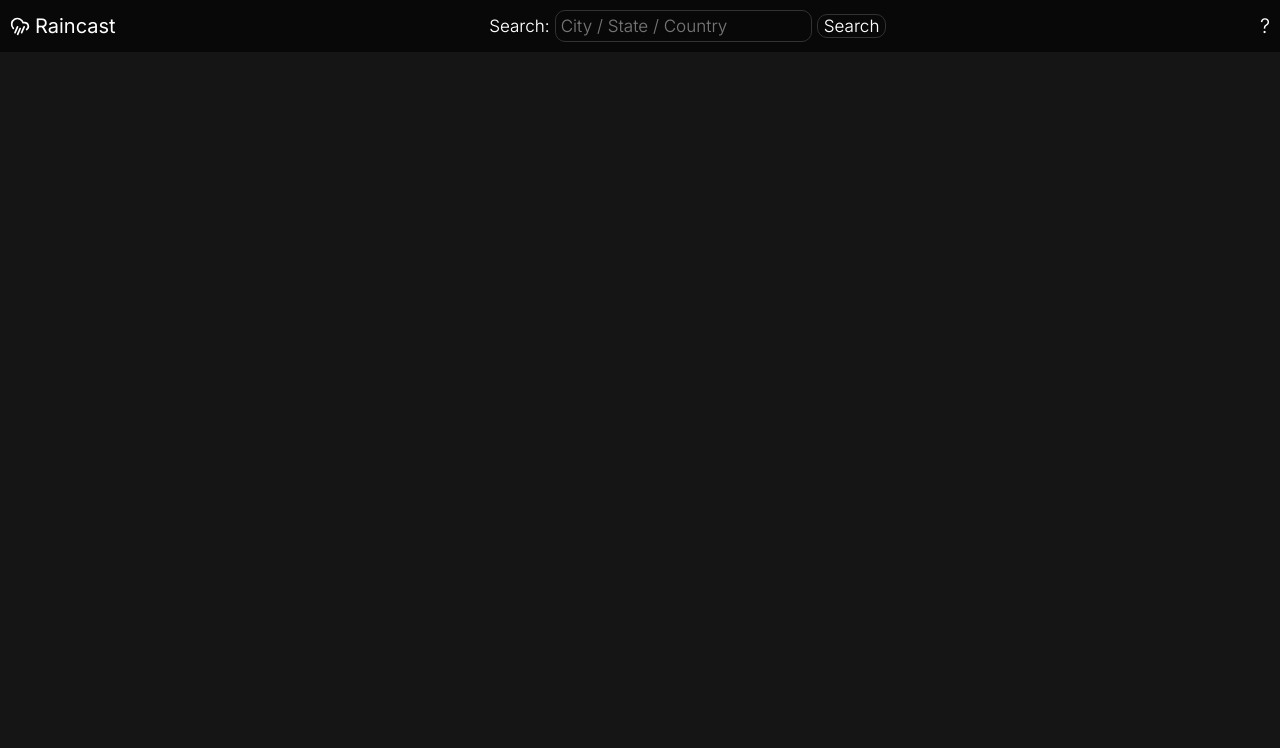
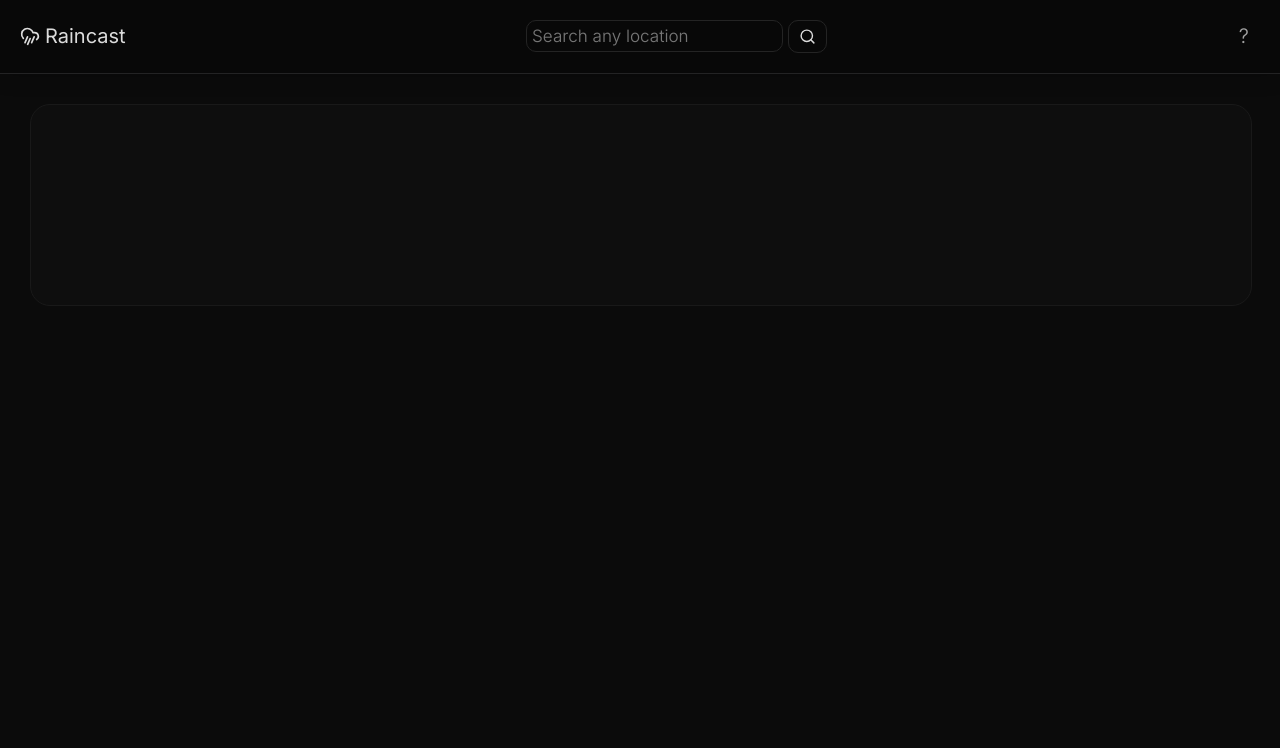
Before and after one commit to jackorei/raincast-weather, a website built with webpack: page src/template.html in a window 1280 px wide. Shown: the top 748 px of the page. Built offline with nearby package versions, Linux system fonts and the light colour scheme.

Commit message:
still working on ui

```diff
--- a/src/style.css
+++ b/src/style.css
@@ -1,18 +1,36 @@
+:root {
+    --text-light: rgb(220, 220, 220);
+    --text-subtle: rgb(163, 163, 163);
+    --text-muted: rgb(79, 79, 83);
+    --text-white: rgb(255, 255, 255);
+
+    --bg-main: rgb(11, 11, 11);
+    --bg-header: rgba(8, 8, 8, 0.6);
+    --bg-glass-hover: rgb(26, 26, 26);
+    --bg-input: rgb(8, 8, 8);
+
+    --border-light: rgb(36, 36, 36);
+    --border-header: rgb(35, 35, 36);
+
+    --shadow-glass: 0 2px 20px rgba(0, 0, 0, 0.2);
+    --blur: blur(12px);
+  }
+
   * {
     list-style: none;
     text-decoration: none;
     font-family: "Inter", sans-serif;
     font-weight: 330;
-    color: white;
+    color: var(--text-light);
   }
 
   body {
-    background-color: rgb(21, 21, 22);
+    background-color: var(--bg-main);
     display: flex;
     flex-direction: column;
     min-height: 100vh;
-    margin: 0px;
-    padding: 0px;
+    margin: 0;
+    padding: 0;
   }
 
   *:focus {
@@ -24,13 +42,30 @@ body {
     flex: 1;
   }
 
+  @keyframes fadeInSlide {
+    from {
+      opacity: 0;
+      transform: translateY(-8px);
+    }
+    to {
+      opacity: 1;
+      transform: translateY(0);
+    }
+  }
+
   header {
+    animation: fadeInSlide 0.6s ease-out;
+    transition: background-color 0.3s ease, backdrop-filter 0.3s ease;
     display: flex;
     justify-content: space-between;
     align-items: center;
-    padding: 10px;
-    background-color: rgb(8, 8, 8);
+    padding: 20px;
+    background-color: var(--bg-header);
+    backdrop-filter: var(--blur);
+    -webkit-backdrop-filter: var(--blur);
+    box-shadow: var(--shadow-glass);
     gap: 20px;
+    border-bottom: 1px solid var(--border-header);
   }
 
   .title {
@@ -38,14 +73,17 @@ header {
     display: flex;
     align-items: center;
     gap: 5px;
-    color: rgb(255, 255, 255);
+    color: var(--text-white);
   }
+
   .title-link {
     display: inline-flex;
     align-items: center;
     gap: 5px;
     font-weight: 400;
+    cursor: pointer;
   }
+
   .raincasticon {
     width: 20px;
     height: 20px;
@@ -53,6 +91,21 @@ header {
 
   #how {
     font-size: 20px;
+    background-color: transparent;
+    color: var(--text-subtle);
+    border-radius: 50%;
+    cursor: pointer;
+    width: 32.5px;
+    height: 32.5px;
+    display: flex;
+    justify-content: center;
+    align-items: center;
+    transition: background-color 0.2s ease, color 0.2s ease;
+  }
+
+  #how:hover {
+    background-color: var(--bg-glass-hover);
+    color: var(--text-white);
   }
 
   #searchform {
@@ -72,18 +125,101 @@ header {
 
   #weathersearch {
     padding: 5px;
-    background-color: rgb(8, 8, 8);
-    border: 1px solid  rgb(50, 50, 50);
+    background-color: var(--bg-input);
+    border: 1px solid var(--border-light);
     border-radius: 10px;
     font-size: 17px;
     width: 100%;
+    transition: border 0.2s;
+  }
+  #weathersearch:focus {
+    border: 1px solid rgb(52, 52, 52);
   }
 
   #searchbutton {
-    font-size: 17px;
-    background-color: rgb(8, 8, 8);
-    border: 1px solid  rgb(50, 50, 50);
+    background-color: transparent;
+    color: var(--text-light);
     border-radius: 10px;
+    cursor: pointer;
+    height: 32.5px;
+    border: 1px solid var(--border-light);
+    transition: background-color 0.2s ease, color 0.2s ease, border 0.2s;
+  }
+
+  #searchbutton {
+    display: inline-flex;
+    align-items: center;
+    justify-content: center;
+    gap: 6px;
+    padding: 10px;
+  }
+
+  .search-icon {
+    stroke: var(--text-light);
+    transition: stroke 0.2s ease;
+    width: 17px;
+    height: 17px;
+
+  }
+
+  #searchbutton:hover .search-icon {
+    stroke: var(--text-white);
+  }
+
+  #searchbutton:hover {
+    background-color: var(--bg-glass-hover);
+    color: var(--text-white);
+    border: 1px solid rgb(52, 52, 52);
+  }
+
+  .footer {
+    background-color: transparent;
+    display: flex;
+    justify-content: center;
+    align-items: center;
+    padding: 10px;
+    border-top: 1px solid var(--border-header);
+  }
+
+  .credit {
+    display: flex;
+    align-items: center;
+    gap: 8px;
+    color: var(--text-muted);
+    font-size: 16px;
+  }
+
+  .github-link {
+    display: inline-flex;
+    align-items: center;
+  }
+
+  .github-icon {
+    width: 20px;
+    height: 20px;
+    fill: var(--text-muted);
+    transition: fill 0.3s ease;
+  }
+
+  .github-link:hover .github-icon {
+    fill: #cfcfcf;
+  }
+
+.display {
+    display: flex;
+    flex-direction: column;
+    flex: 1;
+    padding: 30px;
+}
+
+.topcontainer {
+    width: 100%;
+    height: 200px;
+    background-color: rgb(14, 14, 14);
+    border: 1px solid rgb(25, 25, 25);
+    border-radius: 20px;
+    display: flex;
+    align-items: center;
 }
 
 
@@ -96,43 +232,10 @@ header {
 
 
 
-
-
-
-
-
-
-
-
-.footer {
-    background-color: transparent;
-    display: flex;
-    justify-content: center;
-    align-items: center;
-    padding: 10px;
-    border-top: 1px solid rgb(35, 35, 36);
+  @media (max-width: 700px) {
+    header {
+      align-items: stretch;
+      padding: 16px;
+      gap: 12px;
     }
-
-  .credit {
-    display: flex;
-    align-items: center;
-    gap: 8px;
-    color: rgb(79, 79, 83);
-    font-size: 16px;
   }
-
-  .github-link {
-    display: inline-flex;
-    align-items: center;
-  }
-
-  .github-icon {
-    width: 20px;
-    height: 20px;
-    fill: rgb(79, 79, 83);
-    transition: fill 0.3s ease;
-  }
-
-  .github-link:hover .github-icon {
-    fill: #cfcfcf;
-  }
--- a/src/template.html
+++ b/src/template.html
@@ -4,7 +4,6 @@
     <meta charset="UTF-8">
     <meta name="viewport" content="width=device-width, initial-scale=1.0">
     <title>Raincast</title>
-    <link rel="stylesheet" href="style.css">
     <link rel="preconnect" href="https://fonts.googleapis.com">
     <link rel="preconnect" href="https://fonts.gstatic.com" crossorigin>
     <link rel="preconnect" href="https://fonts.googleapis.com">
@@ -21,14 +20,41 @@
             </a>
           </div>
         <form id="searchform">
-            <label id="searchlabel" for="weathersearch">Search:
-                <input type="text" id="weathersearch" placeholder="City / State / Country">
+            <label id="searchlabel" for="weathersearch">
+                <input type="text" id="weathersearch" placeholder="Search any location">
             </label>
-            <button id="searchbutton" type="submit">Search</button>
+            <button id="searchbutton" type="submit">
+                <svg class="search-icon" xmlns="http://www.w3.org/2000/svg" width="20" height="20" viewBox="0 0 24 24" fill="none" stroke="currentColor" stroke-width="2" stroke-linecap="round" stroke-linejoin="round">
+                  <path d="m21 21-4.34-4.34"/>
+                  <circle cx="11" cy="11" r="8"/>
+                </svg>
+              </button>
         </form>
         <div id="how">?</div>
     </header>
     <main class="main">
+        <div class="display">
+            <div class="topcontainer">
+                <div class="top-inside">
+                </div>
+            </div>
+            <div class="bottomcontainer">
+                <div class="bottom-inside">
+                </div>
+            </div>
+
+
+            <div class="midcontainer">
+
+            </div>
+        </div>
+
+
+
+
+
+
+
 
 
     </main>
```
Lines whose indentation alone changed are shown as unchanged.
